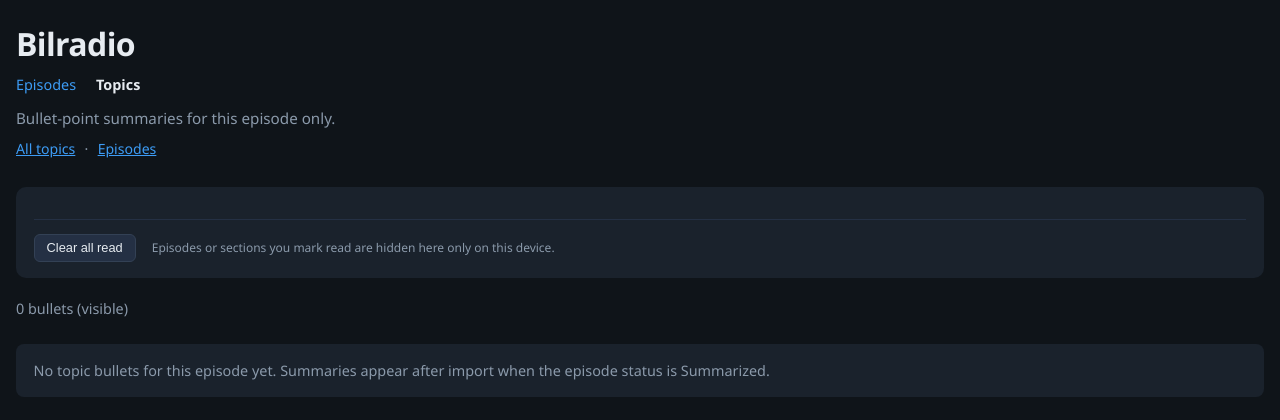
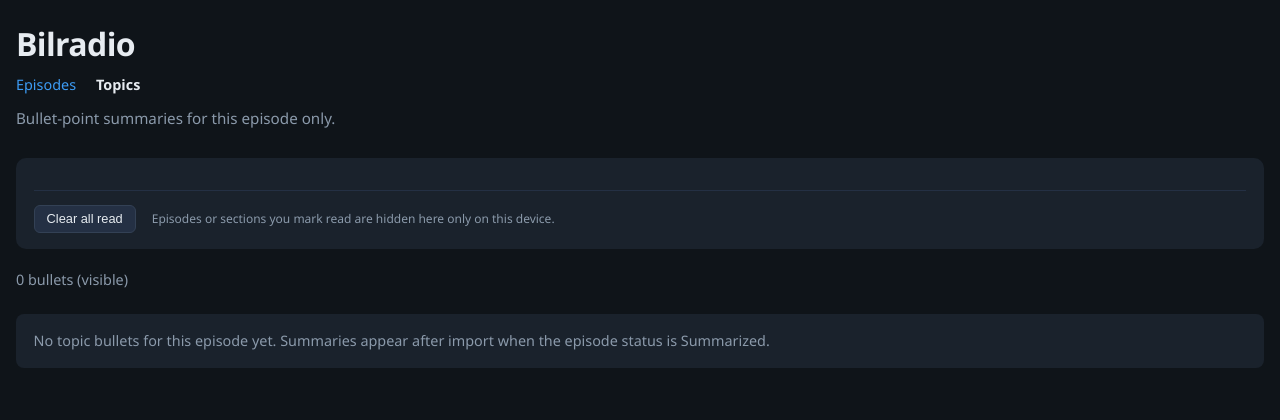
Before and after one commit to jacobworsoe/bilradio-transcriper, a FastAPI app: a page that uses bilradio/web/templates/topics.html in a window 1280 px wide. Shown: the top 420 px of the page. Run offline with FastAPI, Linux system fonts and the light colour scheme; data that the repository does not hold is empty.

Commit message:
Topics: remove legacy All topics / Episodes subnav row

```diff
--- a/bilradio/web/templates/topics.html
+++ b/bilradio/web/templates/topics.html
@@ -14,11 +14,6 @@
       <a href="{% if static_site %}/topics/{% else %}/topics{% endif %}" style="color:var(--text);font-weight:600;text-decoration:none;">Topics</a>
     </nav>
     <p class="lede" id="topics-lede">Bullet-point summaries from episodes you have not marked read on this device.</p>
-    <p class="lede" id="topics-back" style="display:none;margin-top:.5rem;font-size:.88rem;">
-      <a href="{% if static_site %}/topics/{% else %}/topics{% endif %}" style="color:var(--accent);">All topics</a>
-      <span style="color:var(--muted);margin:0 .35rem;">·</span>
-      <a href="/" style="color:var(--accent);">Episodes</a>
-    </p>
   </header>
 
   <section class="filters" id="filters">
@@ -350,18 +345,9 @@
     async function init() {
       const epGuid = effectiveEpisodeGuid();
       const lede = document.getElementById("topics-lede");
-      const back = document.getElementById("topics-back");
       if (epGuid) {
         lede.textContent = "Bullet-point summaries for this episode only.";
-        back.style.display = "block";
         document.title = "Bilradio — Topics (episode)";
-      } else {
-        back.style.display = "none";
-      }
-
-      if (epGuid) {
-        await loadBullets();
-        return;
       }
 
       await loadBullets();
```
Also changed, not shown: docs/topics/index.html (+0 -14 lines).
